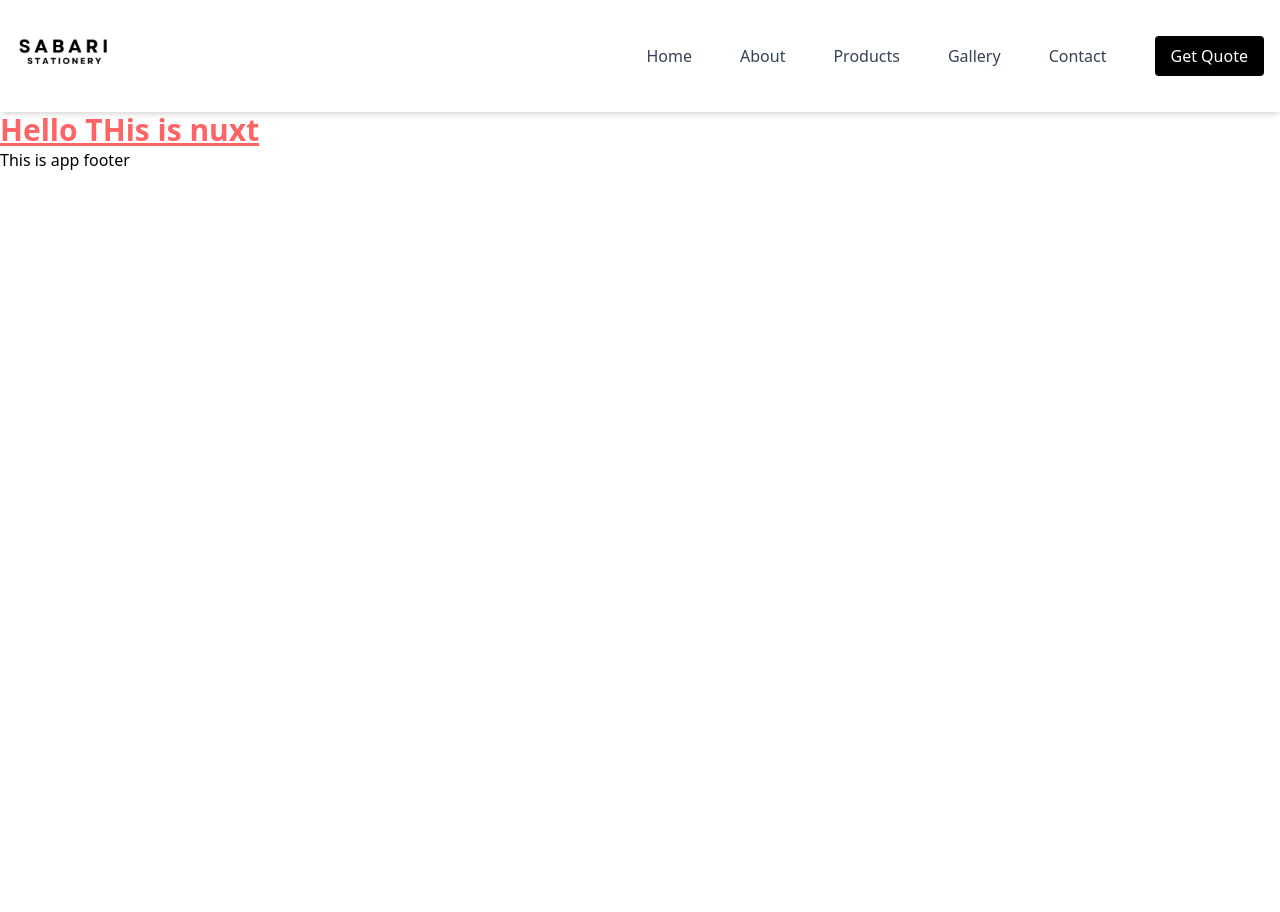
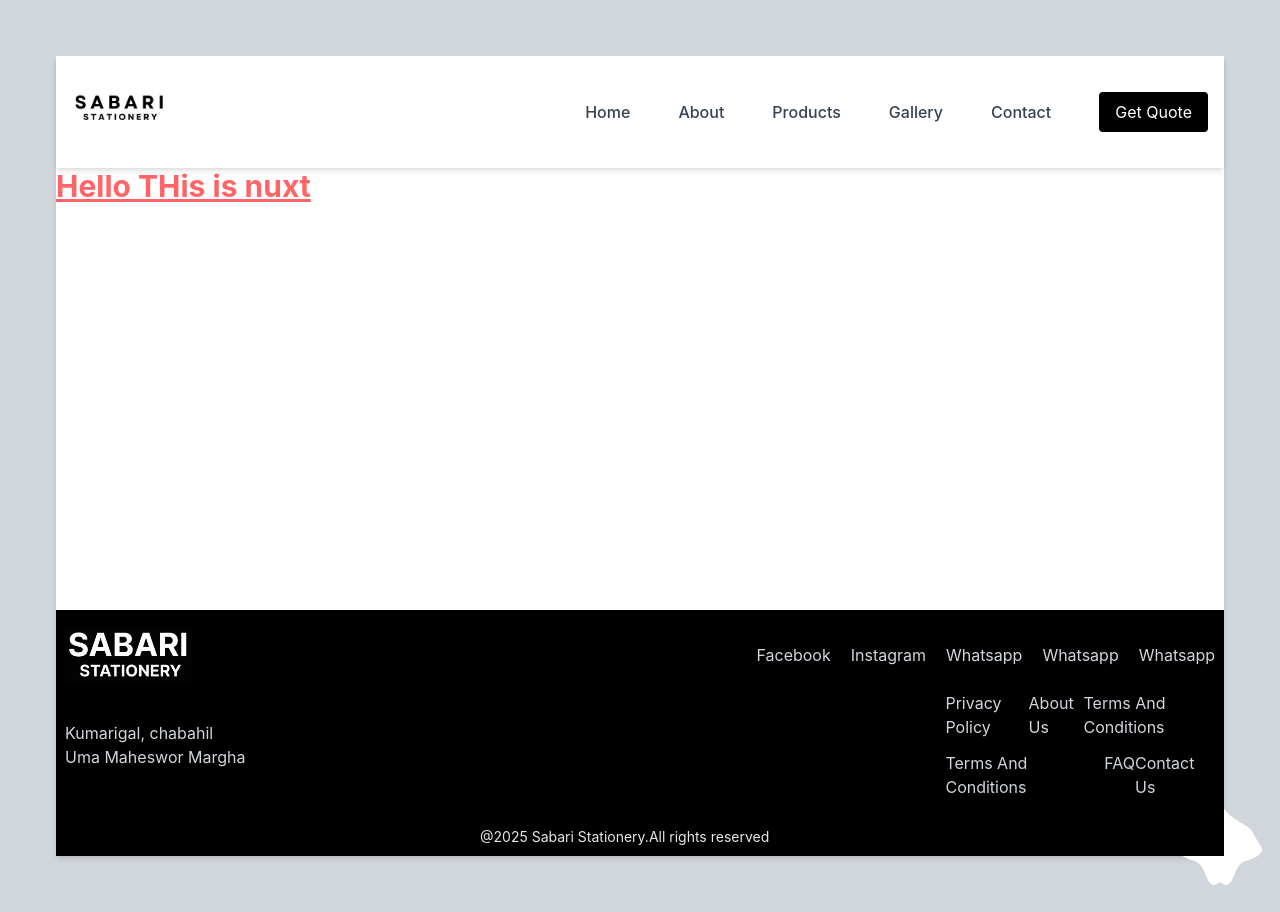
Before and after one commit to stha-kaustuv/Sabari-Stationery, a Nuxt app: page / in a window 1280 px wide. Before the commit the page ends 800 px from the top, so only its background shows below. Built offline with nearby package versions, Linux system fonts and the light colour scheme.

Commit message:
Footer enhancement

```diff
--- a/assets/css/main.css
+++ b/assets/css/main.css
@@ -1 +1,7 @@
 @import "tailwindcss";
+@import "tailwindcss/preflight"
+@tailwind utilities;
+
+body {
+    font-family: 'Inter', sans-serif;
+}
--- a/components/AppFooter.vue
+++ b/components/AppFooter.vue
@@ -1,3 +1,60 @@
+<script setup>
+import blackSabari from "../assets/img/blackSabari.png";
+</script>
 <template>
-  <p>This is app footer</p>
+  <div class="w-full bg-black p-2">
+    <div class="max-w-7xl mx-auto py-2">
+      <div class="text-gray-300 flex justify-between items-center">
+        <div>
+          <img :src="blackSabari" class="h-14" />
+        </div>
+        <div class="flex gap-5">
+          <p>Facebook</p>
+          <p>Instagram</p>
+          <p>Whatsapp</p>
+          <p>Whatsapp</p>
+          <p>Whatsapp</p>
+        </div>
+      </div>
+      <div
+        class="flex mt-2 gap-[700px] text-gray-300 items-center cursor-pointer"
+      >
+        <div>
+          <p>Kumarigal, chabahil</p>
+          <p>Uma Maheswor Margha</p>
+        </div>
+        <div class="flex-1">
+          <div class="flex justify-between">
+            <NuxtLink class="hover:underline hover:text-white" to="/about"
+              >Privacy Policy</NuxtLink
+            >
+            <NuxtLink class="hover:underline hover:text-white" to="/about"
+              >About Us</NuxtLink
+            >
+            <NuxtLink class="hover:underline hover:text-white" to="/about"
+              >Terms And Conditions</NuxtLink
+            >
+          </div>
+          <div class="flex mt-3 justify-between">
+            <NuxtLink class="hover:underline hover:text-white" to="/"
+              >Terms And Conditions</NuxtLink
+            >
+            <NuxtLink class="hover:underline hover:text-white" to="/"
+              >FAQ</NuxtLink
+            >
+            <NuxtLink class="hover:underline hover:text-white" to="/"
+              >Contact Us</NuxtLink
+            >
+          </div>
+        </div>
+      </div>
+    </div>
+    <div class="w-full mt-5">
+      <p
+        class="w-80 mx-auto text-gray-200 text-sm cursor-pointer hover:text-white"
+      >
+        @2025 Sabari Stationery.All rights reserved
+      </p>
+    </div>
+  </div>
 </template>
--- a/layouts/default.vue
+++ b/layouts/default.vue
@@ -8,10 +8,52 @@ onMounted(() => {
 </script>
 
 <template>
-  <div>
-    <AppHeaderVue />
-    <slot />
-    <AppFooterVue />
-    <!-- <Toaster/> -->
+  <div class="p-14 h-full bg-gray-300">
+    <div class="shadow-md bg-white h-screen relative">
+      <AppHeaderVue />
+      <slot />
+      <div class="w-full border absolute bottom-0 z-40">
+        <AppFooterVue />
+      </div>
+
+      <!-- SVG positioned relative to this box -->
+      <div
+        class="absolute -bottom-14 -right-14 w-30 h-30 text-white pointer-events-none"
+      >
+        <svg viewBox="0 0 100 100" fill="currentColor">
+          <path
+            d="M50 5 C54 25, 75 25, 78 35
+             C82 45, 95 50, 70 58
+             C60 62, 62 85, 50 75
+             C38 85, 40 62, 30 58
+             C5 50, 18 45, 22 35
+             C25 25, 46 25, 50 5 Z"
+          />
+        </svg>
+      </div>
+      <!-- <div
+        class="star absolute -bottom-12 -right-12 w-30 h-30 text-white pointer-events-none"
+      ></div> -->
+    </div>
   </div>
 </template>
+<style>
+.star {
+  width: 110px;
+  height: 110px;
+  /* z-index: 40px; */
+  background-color: #ffff; /* yellow-400 */
+  clip-path: polygon(
+    50% 0%,
+    61% 30%,
+    98% 30%,
+    68% 50%,
+    79% 90%,
+    50% 70%,
+    21% 90%,
+    32% 57%,
+    2% 30%,
+    39% 30%
+  );
+}
+</style>
--- a/package.json
+++ b/package.json
@@ -12,8 +12,12 @@
   "dependencies": {
     "@tailwindcss/vite": "^4.1.18",
     "nuxt": "^4.2.2",
-    "tailwindcss": "^4.1.18",
     "vue": "^3.5.25",
     "vue-router": "^4.6.3"
+  },
+  "devDependencies": {
+    "autoprefixer": "^10.4.22",
+    "postcss": "^8.5.6",
+    "tailwindcss": "^4.1.18"
   }
 }
--- /dev/null
+++ b/tailwind.config.js
@@ -0,0 +1,17 @@
+/** @type {import('tailwindcss').Config} */
+module.exports = {
+  content: [
+    "./app/**/*.{vue,js,ts}",
+    "./components/**/*.{vue,js,ts}",
+    "./pages/**/*.{vue,js,ts}",
+  ],
+  theme: {
+    extend: {
+      colors: {
+        primary: "#1D4ED8",
+        secondary: "#9333EA",
+      },
+    },
+  },
+  plugins: [],
+};
```
Also changed, not shown: assets/img/blackSabari.png (added), 1 other file (tests, documents, lock files or other folders).
